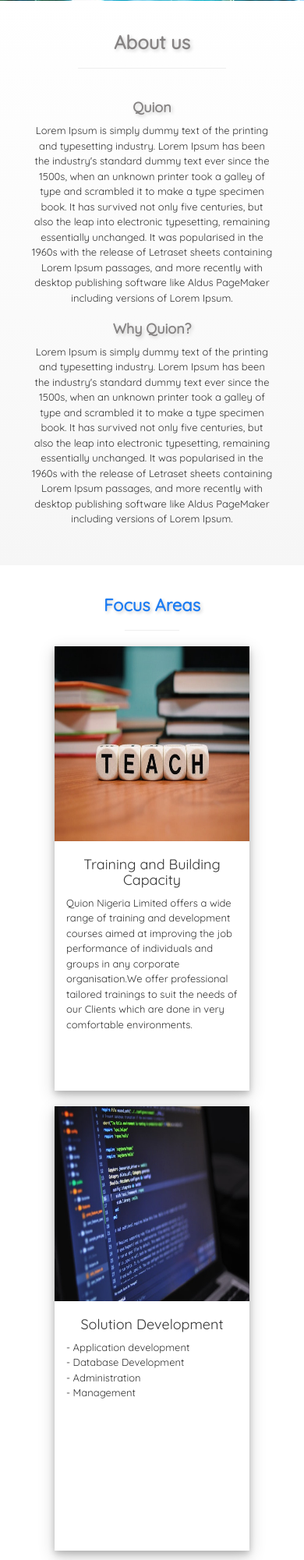
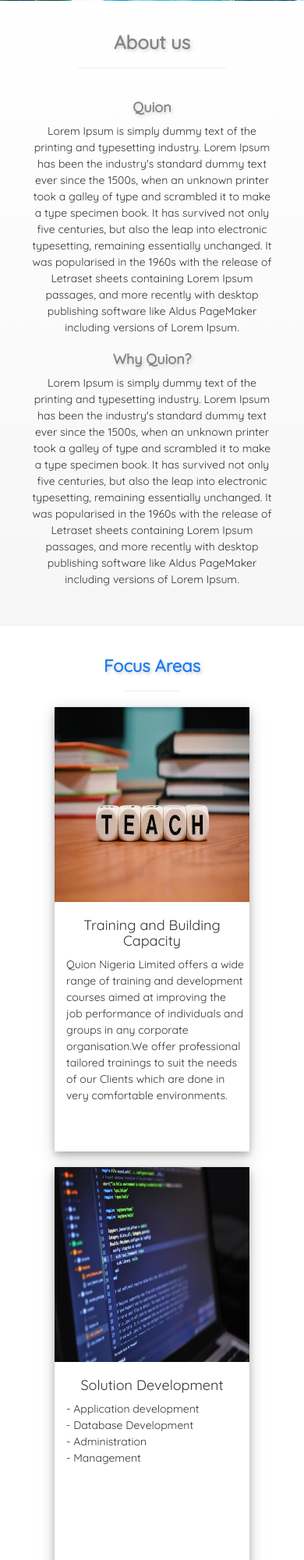
Before and after one commit to yettyadeyemi/quion-demo, a PHP site: page / in a window 390 px wide. Shown: the part 529-2530 px from the top of the page at 78% size. Run offline with PHP 8.4, Linux system fonts and the light colour scheme.

Commit message:
adjust font-size of paragraph commit

```diff
--- a/css/styles.css
+++ b/css/styles.css
@@ -182,7 +182,7 @@ padding:20px 10% 10% 10%;
     font-size:18px;
     }
     .aboutus p{
-        font-size:13px;
+        font-size:14px;
     }
 
 }
@@ -224,7 +224,7 @@ color:#1D7CF2;
 
     }
     .services .card p{
-        font-size:13px !important;
+        font-size:14px !important;
         line-height: 1.5;
     }
 
@@ -278,7 +278,7 @@ cursor: pointer;
         font-size:22px;
     }
     .team p{
-        font-size:13px;
+        font-size:14px;
 
     }
 }
@@ -357,7 +357,7 @@ cursor: pointer;
     .contactus .btn{
         width:85%;
         border-radius: 0;
-        font-size:15px;
+        font-size:14px;
         color:#fff;
 
     }
@@ -413,7 +413,7 @@ cursor: pointer;
 
     }
     .events .card p{
-        font-size:13px;
+        font-size:14px;
 
     }
 
```
